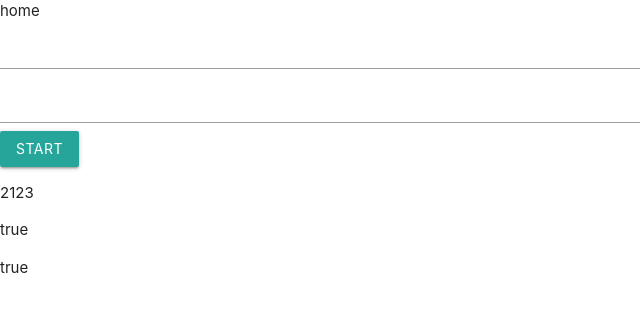
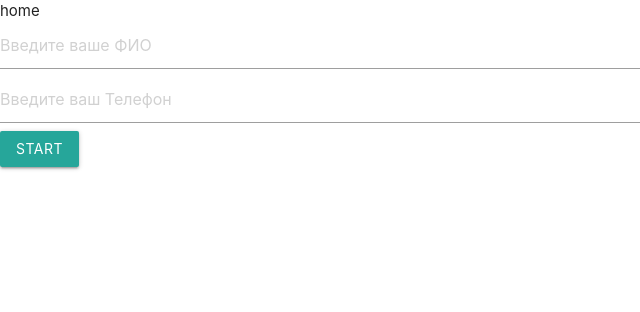
Before and after one commit to HlebNoGleb/sappfir, a Vue app: page / in a window 1280 px wide. Shown: the top 312 px of the page, without its empty margins (0-640 px from the left). Built offline with nearby package versions, Linux system fonts and the light colour scheme; what vue-sweetalert2 would draw is missing.

Commit message:
add form valid

```diff
--- a/src/components/UserForm.vue
+++ b/src/components/UserForm.vue
@@ -2,47 +2,99 @@
   <form @submit.prevent="createUser">
     <input type="text"
     v-model="form.name"
-    v-if="UserData.name"
-    > <!-- условие на проверку наличия name в UserData-->
+    v-if="UserData.name.isUse"
+    :placeholder="[[ UserData.name.placeholder ]]">
+    <!-- условие на проверку наличия name в UserData-->
     <input type="text"
     v-model="form.phone"
-    v-if="UserData.phone"
-    > <!-- условие на проверку наличия phone в UserData -->
+    v-if="UserData.phone.isUse"
+    :placeholder="[[ UserData.phone.placeholder ]]">
+    <!-- условие на проверку наличия phone в UserData -->
     <button class="btn">start</button>
-    <p>2123</p>
-    <p>{{UserData.name}}</p>
-    <p>{{UserData.phone}}</p>
   </form>
 </template>
 
 <script>
 export default {
-  props: ['UserData'], // принимаю объект UserData
+  // props: ['UserData'], принимаю объект UserData
+  // props: {
+  //   UserData: Object, принимать можно и так для определения типа
+  //   типов может быть нескколько UserData: [Object, String]
+  // },
+  props: {
+    UserData: {
+      type: Object,
+      // required: true, параметр обязателен для передачи
+      default: function UserDataDefault() {
+        return {
+          name: {
+            isUse: true,
+            value: '',
+            placeholder: 'Введите ваше ФИО',
+          },
+          phone: {
+            isUse: true,
+            value: '',
+            placeholder: 'Введите ваш Телефон',
+          },
+        };
+      },
+    },
+  },
   data() {
     return {
       form: {
         name: '',
         phone: '',
+        errors: [],
       },
     };
   },
   methods: {
     createUser() {
-      if (this.form.name && this.form.phone) {
+      this.errors = [];
+      if (this.UserData.name.isUse) {
+        if (!this.form.name) {
+          this.errors.push(this.UserData.name.errorText);
+        }
+      }
+      if (this.UserData.phone.isUse) {
+        if (!this.form.phone) {
+          this.errors.push(this.UserData.phone.errorText);
+        }
+      }
+
+      if (this.errors.length === 0) {
         this.$swal({
           icon: 'success',
           title: `Thanks ${this.form.name}`,
-          text: 'Something went wrong!',
+          text: 'u cool',
         });
         this.form.name = '';
         this.form.phone = '';
       } else {
+        const errorsHtml = this.createErrorsHtml(this.errors);
+        console.log(errorsHtml);
         this.$swal({
           icon: 'error',
           title: 'Oops...',
           text: 'Something went wrong!',
+          html: errorsHtml,
         });
       }
+    },
+
+    createErrorsHtml(errors) {
+      let errorsHtml = '<ul>';
+
+      errors.forEach((item) => {
+        errorsHtml += `<li>${item}</li>`;
+      });
+
+      errorsHtml += '</ul>';
+      console.log(errorsHtml);
+
+      return errorsHtml;
     },
   },
 };
--- a/src/views/Home.vue
+++ b/src/views/Home.vue
@@ -16,7 +16,20 @@ export default {
   },
   data() {
     return {
-      UserData: { name: true, phone: true }, // создаю (получаю объект с UserData)
+      UserData: {
+        name: {
+          isUse: true,
+          value: '',
+          placeholder: 'Введите ваше ФИО',
+          errorText: 'Вы не ввели ФИО',
+        },
+        phone: {
+          isUse: true,
+          value: '',
+          placeholder: 'Введите ваш Телефон',
+          errorText: 'Вы не ввели телефон',
+        },
+      }, // создаю (получаю объект с UserData)
     };
   },
 };
```
Also changed, not shown: .eslintrc.js.
